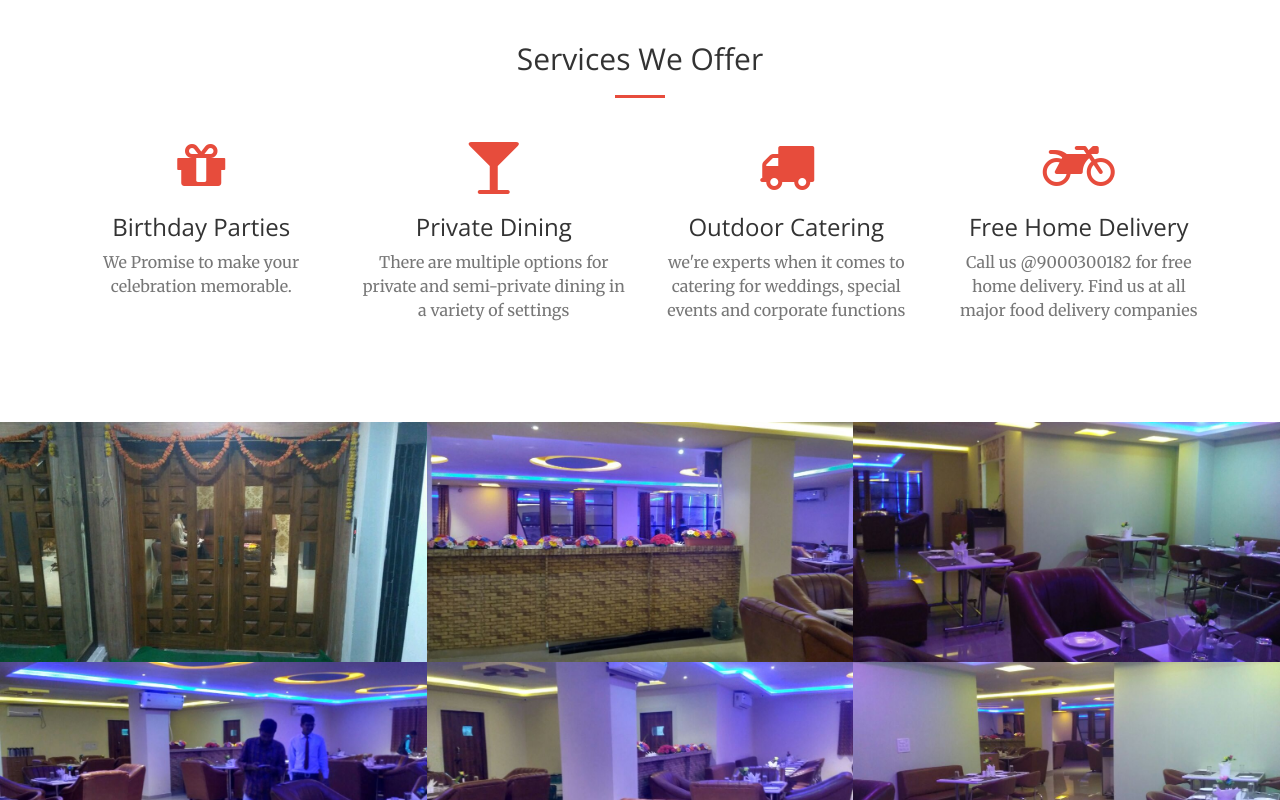
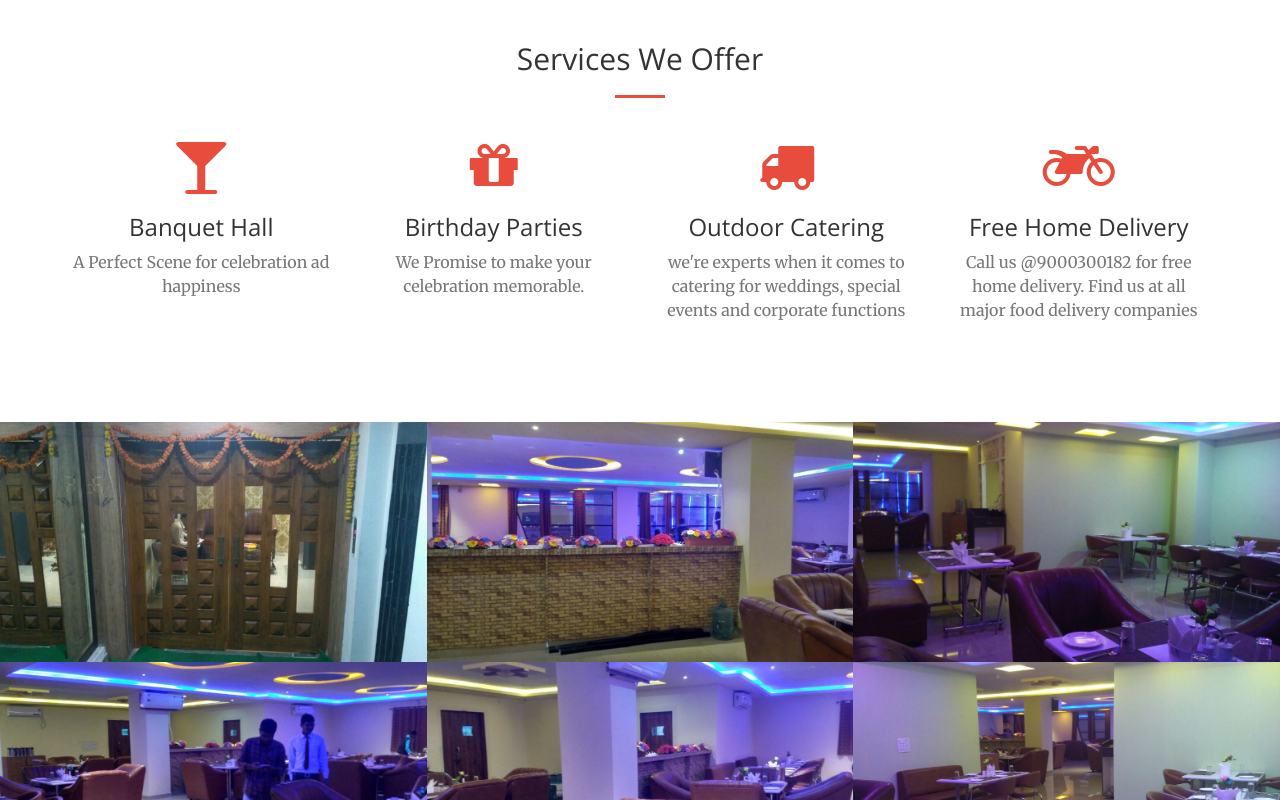
Before and after one commit to Gravitysgrand/gravitysgrand.github.io, a website: page index.html in a window 1280 px wide. Shown: the part 1300-2100 px from the top of the page. Drawn offline with nearby package versions, Linux system fonts and the light colour scheme.

Commit message:
Add Banquet hall info

```diff
--- a/index.html
+++ b/index.html
@@ -108,16 +108,16 @@
             <div class="row">
                 <div class="col-lg-3 col-md-6 text-center">
                     <div class="service-box">
-                        <i class="fa fa-4x fa-gift text-primary sr-icons"></i>
-                        <h3>Birthday Parties</h3>
-                        <p class="text-muted">We Promise to make your celebration memorable.</p>
+                        <i class="fa fa-4x fa-glass text-primary sr-icons"></i>
+                        <h3>Banquet Hall</h3>
+                        <p class="text-muted">A Perfect Scene for celebration ad happiness</p>
                     </div>
                 </div>
                 <div class="col-lg-3 col-md-6 text-center">
                     <div class="service-box">
-                        <i class="fa fa-4x fa-glass text-primary sr-icons"></i>
-                        <h3>Private Dining</h3>
-                        <p class="text-muted">There are multiple options for private and semi-private dining in a variety of settings</p>
+                        <i class="fa fa-4x fa-gift text-primary sr-icons"></i>
+                        <h3>Birthday Parties</h3>
+                        <p class="text-muted">We Promise to make your celebration memorable.</p>
                     </div>
                 </div>
                 <div class="col-lg-3 col-md-6 text-center">
@@ -225,7 +225,7 @@
                 </div>
                 <div class="col-lg-4 col-lg-offset-2 text-center">
                     <i class="fa fa-phone fa-3x sr-contact"></i>
-                    <p>040-319 29 245/46</p>
+                    <p>040-48 52 4848</p>
                     <p>900 030 01 82</p>
                 </div>
                 <div class="col-lg-4 text-center">
```
